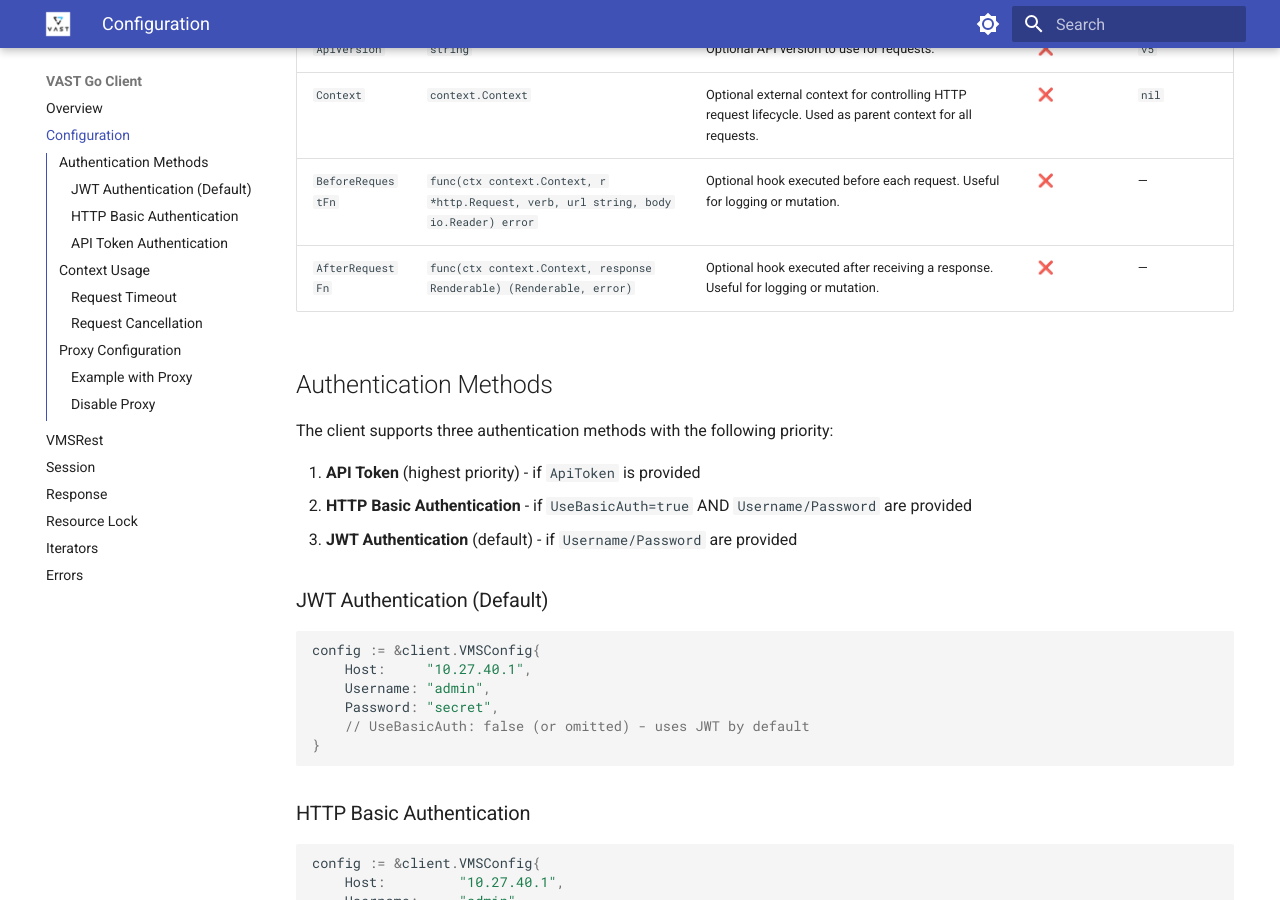
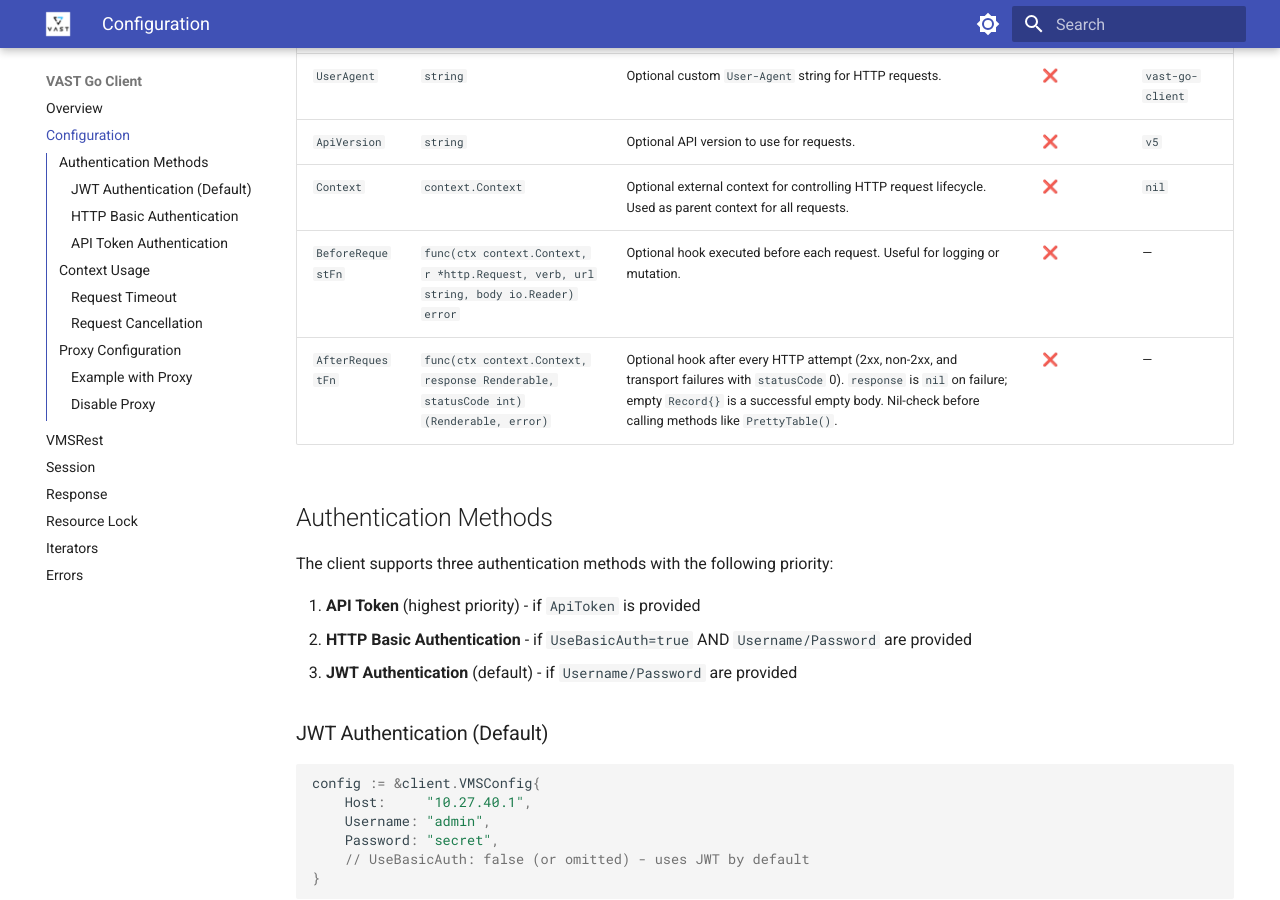
Before and after one commit to vast-data/go-vast-client, an MkDocs documentation site: the page built from docs/configuration.md, in a window 1280 px wide and 900 px high, scrolled down 1485 px. Built offline with MkDocs 1.6.1 and Material for MkDocs 9.7.7, drawn with Linux system fonts in a browser that asks for light colours; some of the changed text lies outside the part shown.

Commit message:
docs: document AfterRequestFn statusCode and nil response
Change-Id: I07857e9f1893ae318e7a2833a75303c01f296564

```diff
--- a/docs/configuration.md
+++ b/docs/configuration.md
@@ -22,8 +22,15 @@
         log.Printf("Request: %s %s", verb, url)
         return nil
     },
-    AfterRequestFn: func(ctx context.Context, response client.Renderable) (client.Renderable, error) {
-        log.Println(response.PrettyTable())
+    AfterRequestFn: func(ctx context.Context, response client.Renderable, statusCode int) (client.Renderable, error) {
+        // Runs for every attempt: 2xx, non-2xx (e.g. 503), and transport failures (statusCode 0).
+        // On failure response is nil — do not call PrettyTable() without a nil check.
+        // Empty Record{} still means a successful empty body.
+        if response == nil {
+            log.Printf("Response: status_code=%d unsuccessful", statusCode)
+            return nil, nil
+        }
+        log.Printf("Response: status_code=%d\n%s", statusCode, response.PrettyTable())
         return response, nil
     },
 }
@@ -46,7 +53,7 @@
 | `ApiVersion`    | `string`                                                                             | Optional API version to use for requests.                                         | ❌      | `v5`             |
 | `Context`       | `context.Context`                                                                    | Optional external context for controlling HTTP request lifecycle. Used as parent context for all requests. | ❌ | `nil` |
 | `BeforeRequestFn`    | `func(ctx context.Context, r *http.Request, verb, url string, body io.Reader) error` | Optional hook executed before each request. Useful for logging or mutation.       | ❌      | —                |
-| `AfterRequestFn`    | `func(ctx context.Context, response Renderable) (Renderable, error)`                 | Optional hook executed after receiving a response. Useful for logging or mutation. | ❌   | —                |
+| `AfterRequestFn`    | `func(ctx context.Context, response Renderable, statusCode int) (Renderable, error)` | Optional hook after every HTTP attempt (2xx, non-2xx, and transport failures with `statusCode` 0). `response` is `nil` on failure; empty `Record{}` is a successful empty body. Nil-check before calling methods like `PrettyTable()`. | ❌   | —                |
 
 ## Authentication Methods
 
```
